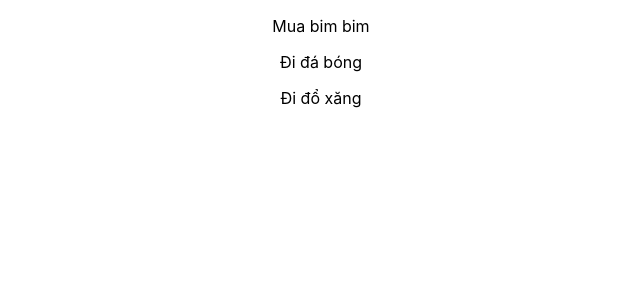
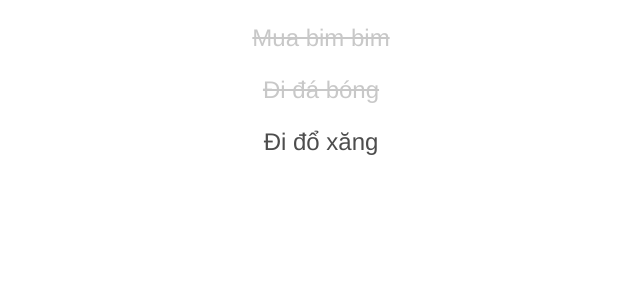
Before and after one commit to lequoctho/react_6.component, a React (Create React App) app: page / in a window 1280 px wide. Shown: the top 300 px of the page, without its empty margins (319-959 px from the left). Built offline with nearby package versions, Linux system fonts and the light colour scheme.

Commit message:
create dynamic class names

```diff
--- a/src/App.js
+++ b/src/App.js
@@ -8,9 +8,9 @@ class App extends Component {
   constructor(){
     super();
     this.todoItems = [
-      'Mua bim bim',
-      'Đi đá bóng',
-      'Đi đổ xăng'
+      {title:'Mua bim bim', isComplete: true},
+      {title:'Đi đá bóng', isComplete: true},
+      {title:'Đi đổ xăng', isComplete: false}
     ];
   }
 
@@ -18,7 +18,7 @@ class App extends Component {
     return (
       <div className="App">
         {
-          this.todoItems.map((item, index) => <TodoItem title={item} key={index}/> )
+          this.todoItems.map((item, index) => <TodoItem item={item} key={index}/> )
         }
       </div>
     );
--- /dev/null
+++ b/src/components/TodoItem.css
@@ -0,0 +1,11 @@
+.TodoItem {
+  font-family: Helvetica, Arial, sans-serif;
+  font-weight: 300;
+  font-size: 24px;
+  color: #4d4d4d;
+}
+
+.TodoItem-complete {
+  text-decoration: line-through;
+  opacity: 0.3;
+}
--- a/src/components/TodoItem.js
+++ b/src/components/TodoItem.js
@@ -1,9 +1,16 @@
 import React, {Component} from 'react';
+import './TodoItem.css'
 
 class TodoItem extends Component {
+
     render() {
-        return <div>
-                <p>{this.props.title}</p>
+        const { item } = this.props;
+        let className = 'TodoItem';
+        if (item.isComplete) {
+            className += ' TodoItem-complete';
+        }
+        return <div className={className}>
+                <p>{item.title}</p>
             </div>;
     }
 }
```
